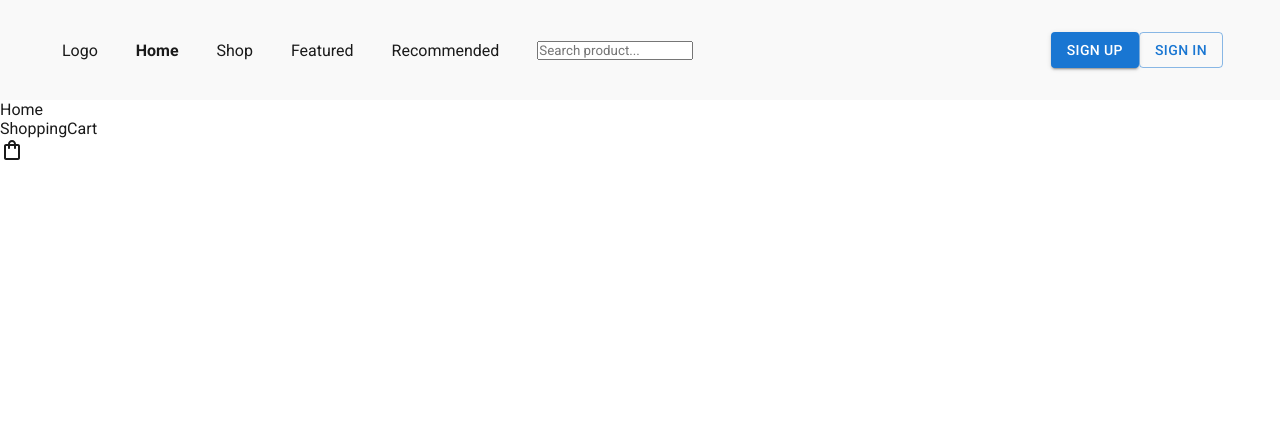
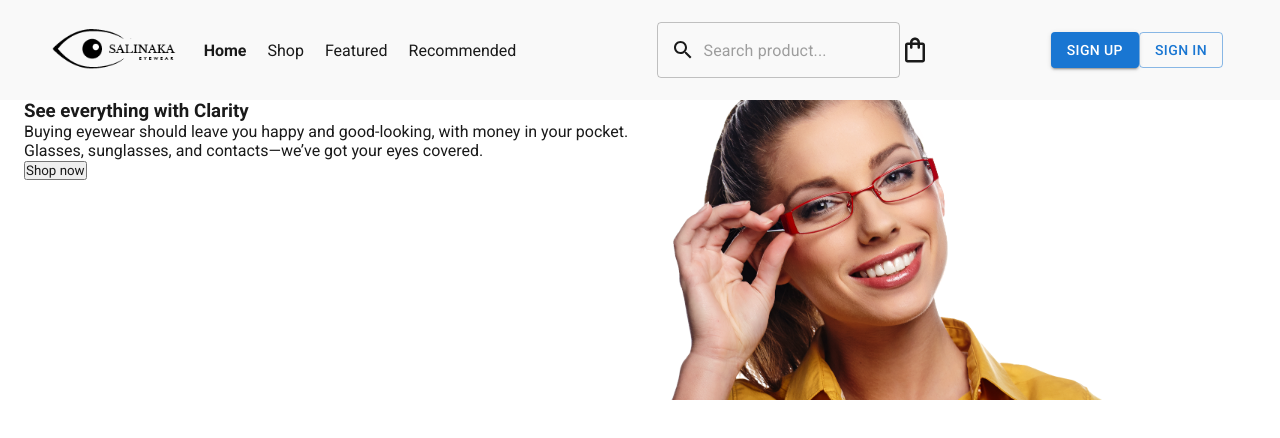
Before and after one commit to jesswang-dev/E-Commerce-Site, a React (Vite) app: page / in a window 1280 px wide. Shown: the top 438 px of the page. Built offline with nearby package versions, Linux system fonts and the light colour scheme.

Commit message:
completed Banner Components

```diff
--- a/src/App.jsx
+++ b/src/App.jsx
@@ -1,6 +1,5 @@
 import { Outlet } from 'react-router-dom';
 import NavBar from './Components/NavBar';
-import ShoppingCart from './Components/ShoppingCart';
 
 function App() {
 
@@ -12,7 +11,7 @@ function App() {
       <div id="page">
         <Outlet />
       </div>
-      <ShoppingCart/>
+
     </>
   );
 }
--- /dev/null
+++ b/src/Components/Banner.jsx
@@ -0,0 +1,59 @@
+import { useLocation } from "react-router-dom";
+import { Container } from "@mui/material";
+import Grid from "@mui/material/Grid";
+
+export default function Banner() {
+  const location = useLocation();
+  const route = location.pathname;
+
+  const bannerState = {
+    "/": {
+      title: "See everything with Clarity",
+      style: "visible",
+      imgURL: "/home-banner.png",
+      alt: "women model with red glasses frame",
+    },
+
+    "/featured": {
+      title: "Featured Products",
+      style: "hidden",
+      imgURL: "/feature-banner.png",
+      alt: "men model with black glasses frame",
+    },
+
+    "/recommended": {
+      title: "Recommended Products",
+      style: "hidden",
+      imgURL: "/recommended-banner.png",
+      alt: "women model with black glasses frame",
+    },
+  };
+
+  const { title, style, imgURL, alt } = bannerState[route];
+
+  return (
+    <div className="banner">
+      <Container maxWidth={1200}>
+        <Grid container height={300} display={"flex"} justifyContent={"center"} >
+          <Grid item xs={6}>
+            <div className="text">
+              <h3>{title}</h3>
+              <p className="brief" style={{ visibility: style }}>
+                Buying eyewear should leave you happy and good-looking, with
+                money in your pocket. Glasses, sunglasses, and contacts—we’ve
+                got your eyes covered.
+              </p>
+              <button style={{ visibility: style }}>Shop now</button>
+            </div>
+          </Grid>
+
+          <Grid item xs={6}>
+            <div className="pic">
+              <img src={imgURL} alt={alt} height={300}/>
+            </div>
+          </Grid>
+        </Grid>
+      </Container>
+    </div>
+  );
+}
--- a/src/Components/NavBar.jsx
+++ b/src/Components/NavBar.jsx
@@ -9,24 +9,25 @@ import SignIn from "../Pages/SignIn";
 import Grid from "@mui/material/Grid";
 import Button from "@mui/material/Button";
 import { Container } from "@mui/material";
+import ShoppingCart from "./ShoppingCart";
 
 export default function NavBar() {
-
-  function computedClassName({isActive}) {
-    return isActive?'active_':''
+  function computedClassName({ isActive }) {
+    return isActive ? "active_" : "";
   }
   return (
     <>
-      <Container maxWidth={'xl'}>
+      <Container maxWidth={"xl"}>
         <Grid container height={100} display={"flex"} alignItems={"center"}>
           <Grid
             item
             xs={5}
             display={"flex"}
             justifyContent={"space-evenly"}
+            alignItems={"center"}
           >
             <NavLink to="/" element={<Home />}>
-              Logo
+              <img src="/logo.png" alt="Logo" height="50" />
             </NavLink>
             <NavLink to="/" element={<Home />} className={computedClassName}>
               Home
@@ -54,16 +55,18 @@ export default function NavBar() {
             </NavLink>
           </Grid>
 
-          <Grid item xs={5}>
+          <Grid
+            item
+            xs={5}
+            display={"flex"}
+            justifyContent={"center"}
+            alignItems={"center"}
+          >
             <SearchBar />
+            <ShoppingCart />
           </Grid>
 
-          <Grid
-            item
-            xs={2}
-            // display={"flex"}
-            // justifyContent={"space-around"}
-          >
+          <Grid item xs={2}>
             <div className="sign-up-in">
               <Link to="/signup" element={<SignUp />}>
                 <Button variant="contained">Sign Up</Button>
--- a/src/Components/SearchBar.jsx
+++ b/src/Components/SearchBar.jsx
@@ -1,5 +1,8 @@
 import { useState, useEffect } from "react";
 import { useNavigate } from "react-router-dom";
+import InputAdornment from "@mui/material/InputAdornment";
+import SearchIcon from "@mui/icons-material/Search";
+import { OutlinedInput } from "@mui/material";
 
 export default function SearchBar() {
   const [input, setInput] = useState('');
@@ -31,11 +34,14 @@ export default function SearchBar() {
   return (
     <>
       <form onSubmit={submitHandler}>
-        <input
-          type="search"
-          id="mySearch"
+        <OutlinedInput
+          id="outlined-adornment-amount"
+          startAdornment={
+            <InputAdornment position="start">
+              <SearchIcon />
+            </InputAdornment>
+          }
           placeholder="Search product..."
-          spellCheck="true"
         />
       </form>
     </>
--- a/src/Components/ShoppingCart.jsx
+++ b/src/Components/ShoppingCart.jsx
@@ -3,8 +3,7 @@ import ShoppingBagOutlinedIcon from "@mui/icons-material/ShoppingBagOutlined";
 export default function ShoppingCart() {
   return (
     <>
-      <div>ShoppingCart</div>
-      <ShoppingBagOutlinedIcon />
+      <ShoppingBagOutlinedIcon sx={{ fontSize: 30 }} />
     </>
   );
 }
--- a/src/Pages/Featured.jsx
+++ b/src/Pages/Featured.jsx
@@ -1,5 +1,9 @@
+import Banner from "../Components/Banner";
+
 export default function Featured() {
   return (
-    <div>Featured</div>
-  )
+    <>
+      <Banner />
+    </>
+  );
 }
--- a/src/Pages/Home.jsx
+++ b/src/Pages/Home.jsx
@@ -1,6 +1,8 @@
-
+import Banner from "../Components/Banner";
 export default function Home() {
   return (
-    <div>Home</div>
-  )
+    <>
+      <Banner />
+    </>
+  );
 }
--- a/src/Pages/Recomended.jsx
+++ b/src/Pages/Recomended.jsx
@@ -1,5 +1,8 @@
+import Banner from "../Components/Banner";
 export default function Recomended() {
   return (
-    <div>Recomended</div>
-  )
+    <>
+      <Banner />
+    </>
+  );
 }
```
Also changed, not shown: src/Components/ProductCard.jsx (added, +7 -0 lines), src/assets/index.css (line endings or trailing spaces).
